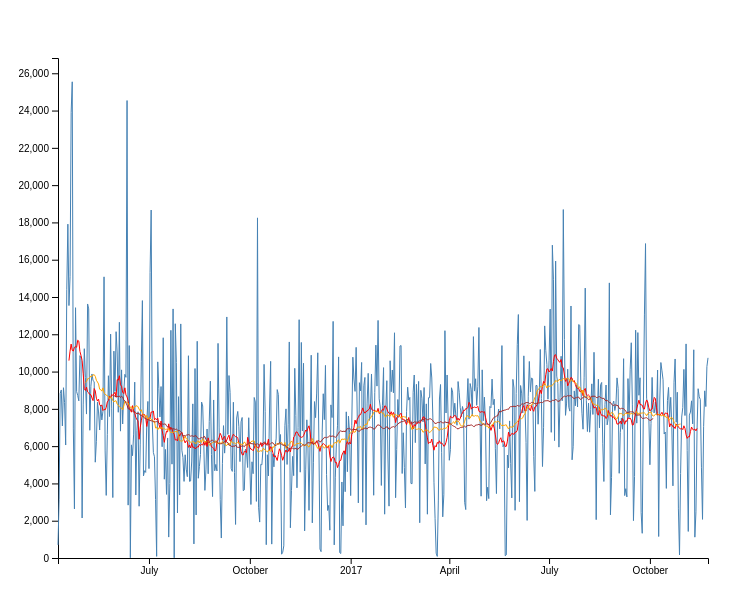
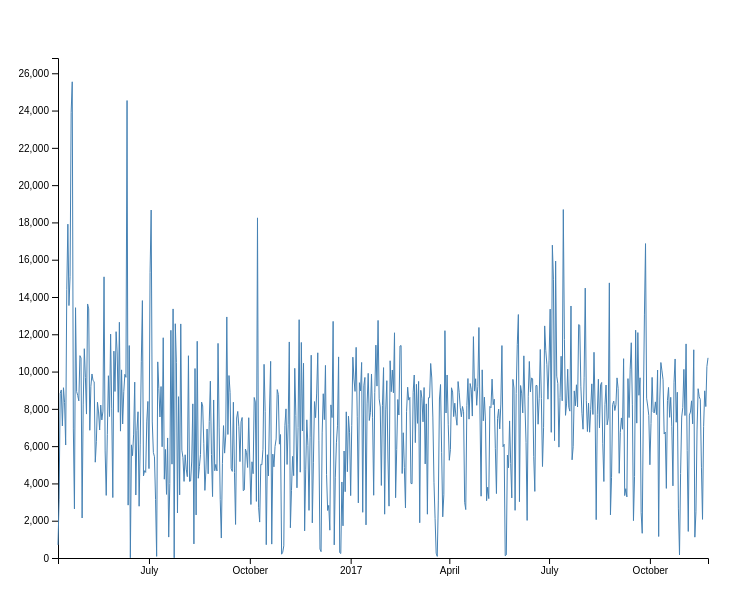
Before and after one commit to kevchou/apple-health-export, a plain HTML site: page index.html in a window 1280 px wide. Shown: the whole page, without its empty margins (0-753 px from the left). Drawn offline with nearby package versions, Linux system fonts and the light colour scheme.

Commit message:
commented out moving averages

```diff
--- a/index.html
+++ b/index.html
@@ -95,24 +95,24 @@
                 .attr("class", "line")
                 .attr("d", path(data));
 
-            var movingAverageLine = d3.line()
-                .x(function (d, i) { return x(d.key); })
-                .y(function (d, i) { return y(d.value); });
+            // var movingAverageLine = d3.line()
+            //     .x(function (d, i) { return x(d.key); })
+            //     .y(function (d, i) { return y(d.value); });
 
-            svg.append("path")
-                .attr("class", "line")
-                .style("stroke", "red")
-                .attr("d", movingAverageLine(moving_average(data, 20)));
+            // svg.append("path")
+            //     .attr("class", "line")
+            //     .style("stroke", "red")
+            //     .attr("d", movingAverageLine(moving_average(data, 20)));
 
-            svg.append("path")
-                .attr("class", "line")
-                .style("stroke", "orange")
-                .attr("d", movingAverageLine(moving_average(data, 50)));
+            // svg.append("path")
+            //     .attr("class", "line")
+            //     .style("stroke", "orange")
+            //     .attr("d", movingAverageLine(moving_average(data, 50)));
 
-            svg.append("path")
-                .attr("class", "line")
-                .style("stroke", "brown")
-                .attr("d", movingAverageLine(moving_average(data, 100)));
+            // svg.append("path")
+            //     .attr("class", "line")
+            //     .style("stroke", "brown")
+            //     .attr("d", movingAverageLine(moving_average(data, 100)));
         }
 
         // Bar plot
```
